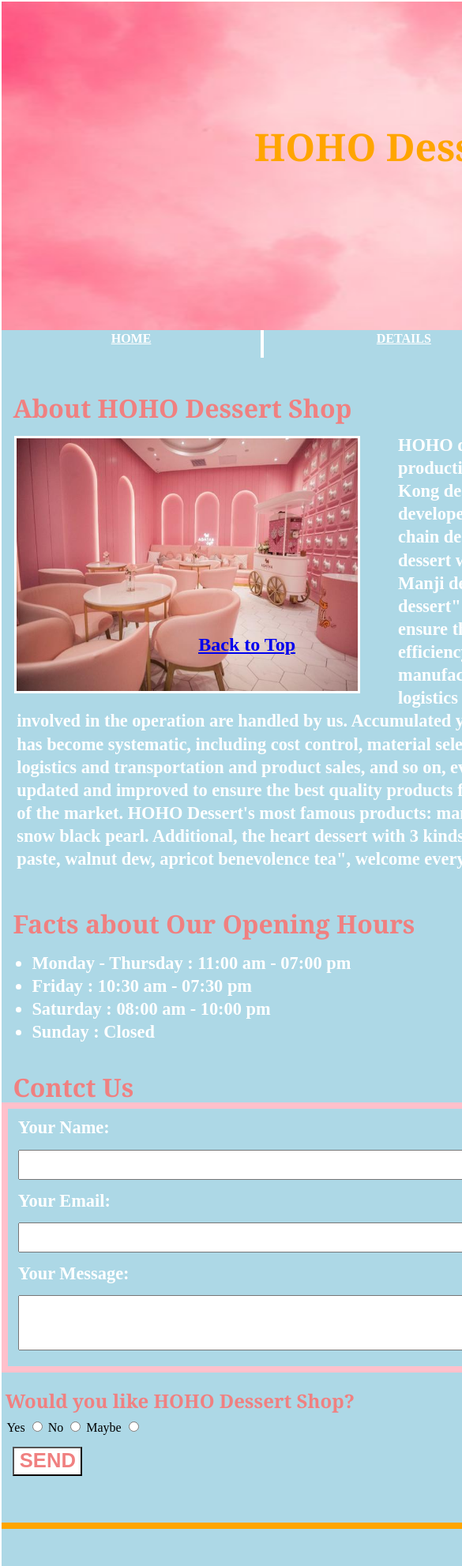
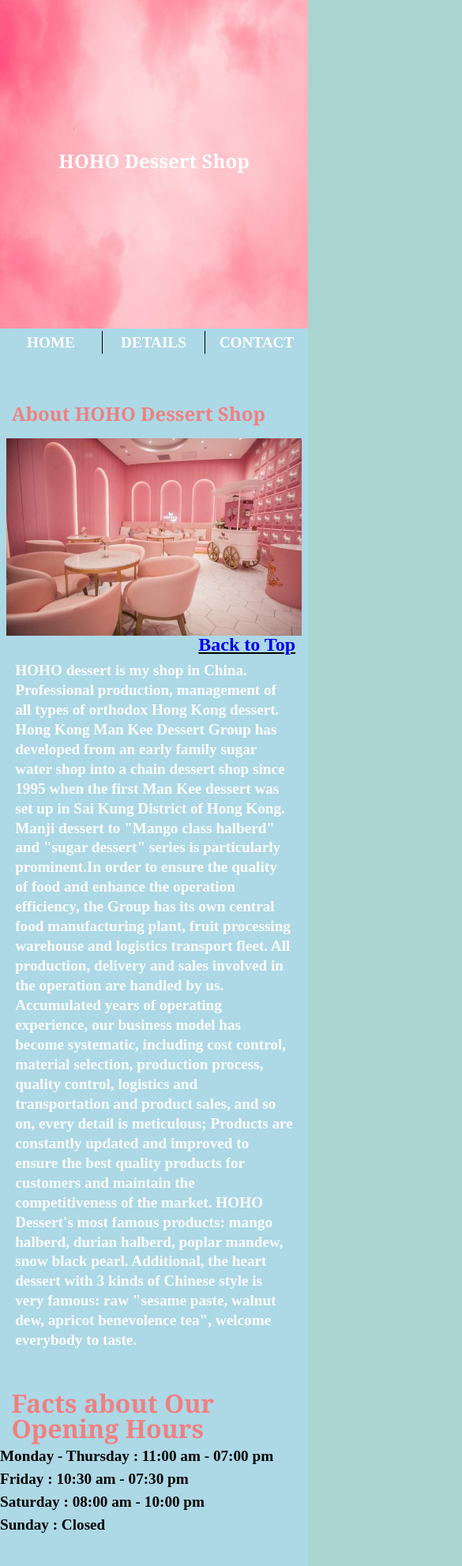
Before and after one commit to yu000221/yu000221-level1.github.io, a plain HTML site: page midterm/index.html in a window 390 px wide. Shown: the top 1983 px of the page at 79% size, 585 px wide, since content can reach past the window. Drawn offline with Linux system fonts and the light colour scheme.

Commit message:
change some info

```diff
--- a/midterm/css/main.css
+++ b/midterm/css/main.css
@@ -1,7 +1,6 @@
-
-/* http://meyerweb.com/eric/tools/css/reset/
-   v2.0 | 20110126
-   License: none (public domain) */
+/********************************************
+               RESET CSS
+ *******************************************/
 
 html, body, div, span, applet, object, iframe,
 h1, h2, h3, h4, h5, h6, p, blockquote, pre,
@@ -46,6 +45,7 @@ table {
 border-collapse: collapse;
 border-spacing: 0;
 }
+a{ text-decoration:none;}
 /*******************************************
                  Custom CSS
 *******************************************/
@@ -54,14 +54,13 @@ html{
 /* set html font size */
 font-size: 16px;
 /* set html background color */
-    background-color: lightblue;
+background-color: #aad4d0;
 }
 /* set .body style */
 body {
 /* set .body margin */
 margin:0 auto;
-/* add border */
-    border:2px solid white;
+background:lightblue;
 /* set .body width and height value */
 width:67rem;
 height: 100%;
@@ -73,6 +72,7 @@ body {
 width:67rem;
 height:26rem;
 z-index:1;
+max-width:100%;
 }
 .h1-div{
 /* set h1 position */
@@ -83,29 +83,27 @@ body {
 /* set h1 style */
 font-size: 3rem;
 font-weight: bold;
-    color:orange;
+color:#fff;
 font-family: Cambria, Cochin, Georgia, Times, 'Times New Roman', serif;
 }
-/* set nav style  */
-nav{
-    /* change nav display */
-    display:inline-block;
-}
+nav ul{ overflow:hidden;}
+nav li{ float:left; width:33.333333333333%; text-align:center;}
 nav a{
 /* add nav border */
-    border-right: 0.3rem solid white;
-    padding:1rem 8.67rem;
+border-right: 0.1rem solid #000;
 color:white;
 font-weight: bold;
 }
 /* delete a:last-child border */
-nav a:last-child{
+nav li:last-child a{
 border:none;
 }
 /* change a:hover color */
 a:hover {
 color:lightcoral;
 }
+
+nav li a{ display:block;}
 /* set .head1 style */
 .head1 {
 /* change font style */
@@ -128,16 +126,15 @@ a:hover {
 /* change image size */
 width:27rem;
 height:20rem;
-    /* add image border */
-    border: 0.2rem solid white;
 /* change margin and padding value */
 margin: 1rem 3rem 1rem 1rem;
 float:left;
+max-width:100%;
 }
 /* change p style */
 p{
 /* change font style */
-    font-size: 1.4rem;
+font-size: 1.2rem;
 color:white;
 font-weight: bold;
 /* change margin value */
@@ -167,13 +164,13 @@ ul{
 color:white;
 font-weight: bold;
 /* change margin value */
-    margin: 1rem 0rem 2.5rem 2.4rem;
-    /* add list-style */
-    list-style: disc outside;
+margin: 0rem 0rem 2.5rem 2.4rem;
 /* change line-height */
 line-height: 130%;
 }
 /* change .head3 style */
+
+main ul{ list-style: disc outside;}
 .head3{
 /* change font style */
 font-size: 2rem;
@@ -191,12 +188,7 @@ ul{
 font-size: 1.4rem;
 color:white;
 font-weight: bold;
-    /* add border */
-    border: 0.5rem solid pink;
-    /* change margin value */
-    margin-bottom: 0.5rem;
 /* change padding value */
-    padding-bottom: 0.2rem;
 padding-left:0.8rem;
 padding-top:0.8rem;
 }
@@ -267,15 +259,17 @@ button{
 padding-bottom: 0.2rem;
 padding-left:0.4rem;
 /* change button background color */
-      background-color: white;
+background-color:transparent;
 /* change font style */
-      color:lightcoral;
-      font-size:1.6rem;
+color:#FFF;
+font-size:0.8rem;
 font-weight: bold;
 /* change text-align */
 text-align: center;
 /* change margin value */
 margin-top:1rem;
+border:1px solid #000;
+padding:10px 12px;
 }
 /* set .box style */
 .box{
@@ -291,22 +285,89 @@ button{
 /* change footer style */
 footer {
 /* change font style */
-     color:orange;
-     font-size:1.6rem;
+color:#000;
+font-size:1.1rem;
 font-weight: bold;
 /* change margin value */
 margin-top:3rem;
-     margin-bottom: 2rem;
+margin-bottom: 3rem;
 /* change padding value */
 padding-top:2rem;
 padding-left:1.2rem;
-     /* add border-top value */
-     border-top:0.5rem solid orange;
 /* change footer position */
 position: relative;
+margin-right:2rem;
 }
 footer div{
 position: absolute;
 right:0;
 bottom: 0;
 }
+main aside{ width:98%; margin:0 auto; border:1px solid #000;}
+
+section li{ font-size:1.2rem;}
+@media (min-width:992px) and (max-width: 1200px) {
+
+}
+@media (max-width: 67rem)
+{
+    body {
+    width: 100%;
+    height: 100%;
+}
+.container {
+    width: 100%;
+}
+#fullname, #email {
+    width: 98%;
+    height: 2rem;
+    margin: 1rem 2% 1rem 0;
+}
+#message {
+    width: 98%;
+    height: 4rem;
+    margin: 1rem 2% 1rem 0;
+}
+
+.h1-div
+{
+    width:100%;
+    left:0px;
+    text-align:center;
+    top: 12rem;
+
+}
+}
+
+@media (max-width: 768px)
+{
+    .h1-div
+    {
+        font-size: 1.5rem;
+
+    }
+
+}
+@media (max-width: 480px)
+{
+.img {
+    width: 96%;
+    height: auto;
+    margin: 1rem 2% 1rem 2%;
+    float: none;
+    max-width: 100%;
+}
+ul {
+    font-size: 1.4rem;
+    color: black;
+    font-weight: bold;
+    margin: 0rem 0rem 2.5rem 0rem;
+}
+.head1 {
+    font-size: 1.5rem;
+}
+nav a {
+    font-size: 1.2rem;
+}
+
+}
--- a/midterm/index.html
+++ b/midterm/index.html
@@ -21,9 +21,17 @@
   <div class="nav">
     <!-- add the navigation bar -->
     <nav>
+      <ul>
+        <li>
           <a class="nav1" href="#head1">HOME</a>
+        </li>
+        <li>
           <a class="nav2" href="#head2">DETAILS</a>
+        </li>
+        <li>
           <a class="nav3" href="#head3">CONTACT</a>
+        </li>
+        </ul>
     </nav>
   </div>
     </header>
```
Lines whose indentation alone changed are shown as unchanged.
